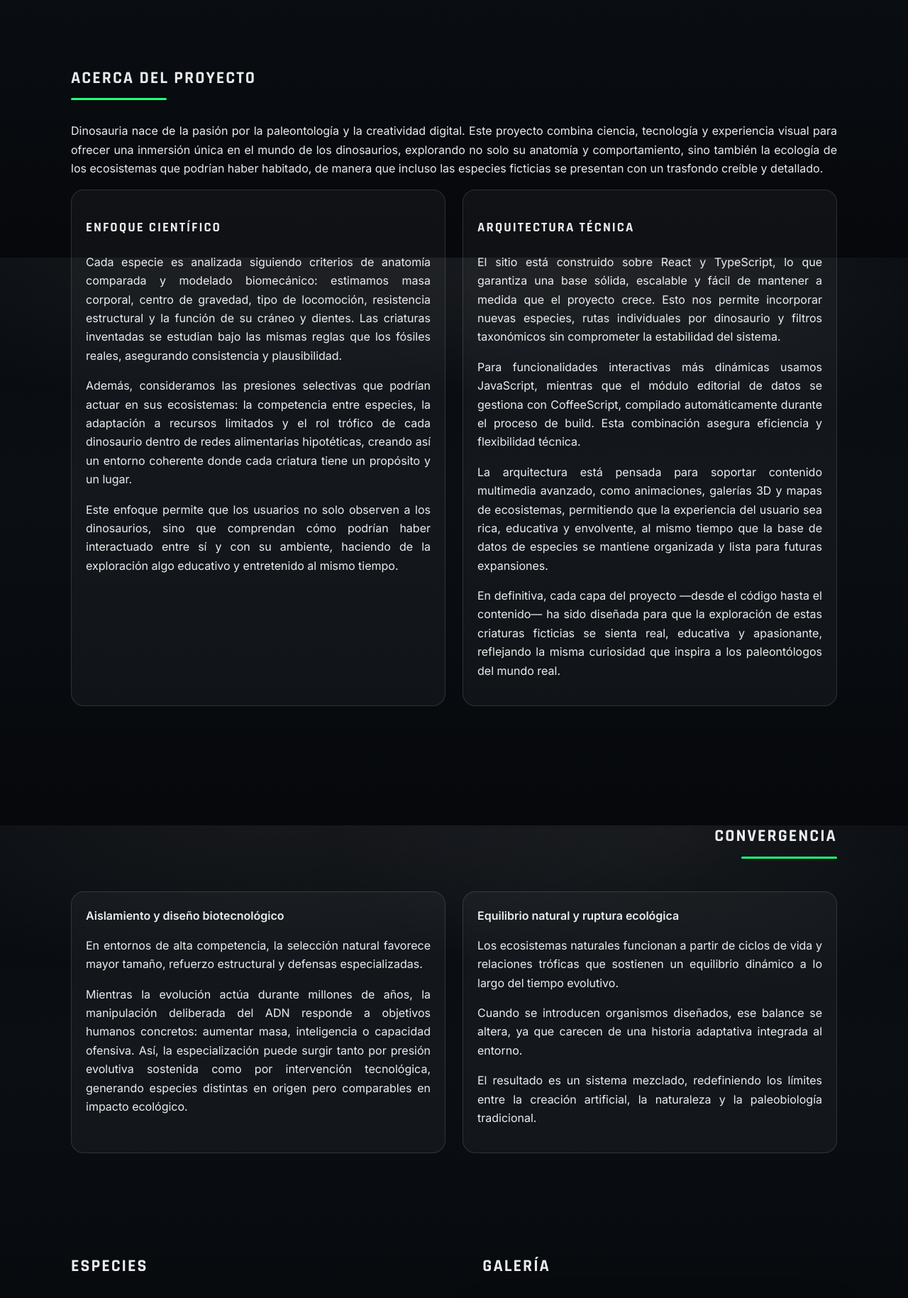
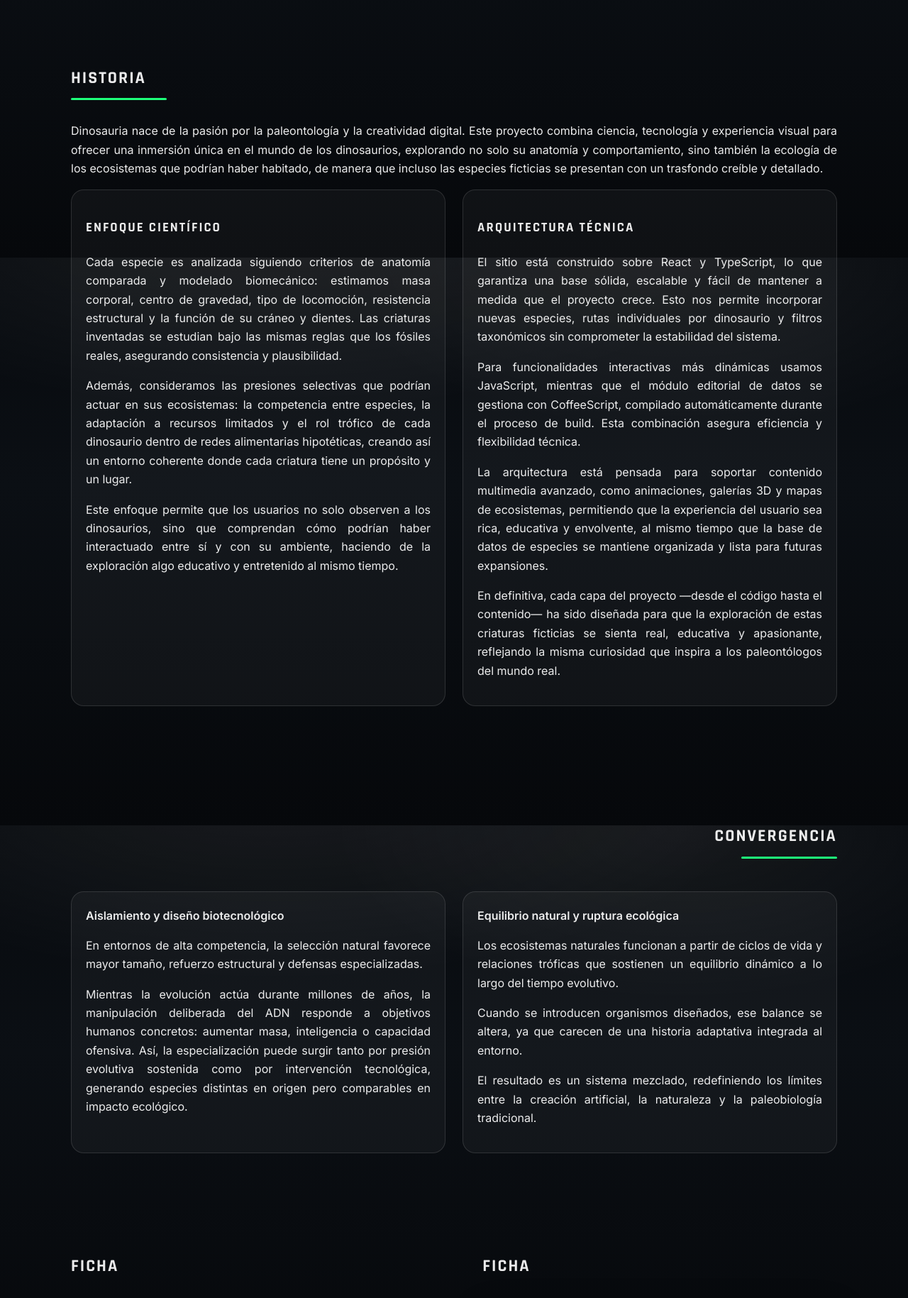
Before and after one commit to lu-developer476/Dinosauria, a React (Vite) app: page / in a window 1280 px wide. Shown: the part 437-2266 px from the top of the page at 71% size. Built offline with nearby package versions, Linux system fonts and the light colour scheme.

Commit message:
Rename project section to History and unify profile labels

```diff
--- a/src/App.tsx
+++ b/src/App.tsx
@@ -18,8 +18,9 @@ const translations = {
   es: {
     navAria: "Navegación principal",
     navTimeline: "Convergencia",
-    navSpecies: "Especies",
-    navGallery: "Galería",
+    navAbout: "Historia",
+    navSpecies: "Ficha",
+    navGallery: "Ficha",
     menuLabel: "Opciones",
     languageMenu: "Idiomas",
     themeMenu: "Modo",
@@ -32,17 +33,17 @@ const translations = {
     factTitle: "Curiosidad del día",
     updated: "Actualizado",
     more: "Más",
-    aboutTitle: "Acerca del proyecto",
+    aboutTitle: "Historia",
     aboutIntro: "Dinosauria nace de la pasión por la paleontología y la creatividad digital. Este proyecto combina ciencia, tecnología y experiencia visual para ofrecer una inmersión única en el mundo de los dinosaurios, explorando no solo su anatomía y comportamiento, sino también la ecología de los ecosistemas que podrían haber habitado, de manera que incluso las especies ficticias se presentan con un trasfondo creíble y detallado.",
     scientificTitle: "Enfoque científico",
     technicalTitle: "Arquitectura técnica",
     timelineTitle: "Convergencia",
     timelineOneTitle: "Aislamiento y diseño biotecnológico",
     timelineTwoTitle: "Equilibrio natural y ruptura ecológica",
-    speciesTitle: "Especies",
+    speciesTitle: "Ficha",
     speciesIntro: "Esta sección reúne la forma, función en el ecosistema y contexto biológico de las especies, analizados con criterios anatómicos, coherencia ecológica y realismo biomecánico.",
     all: "Todos",
-    galleryTitle: "Galería",
+    galleryTitle: "Ficha",
     galleryPrevious: "Imagen anterior",
     galleryNext: "Imagen siguiente",
     galleryEmpty: "No hay imágenes de galería para esta selección.",
@@ -72,8 +73,9 @@ const translations = {
   en: {
     navAria: "Main navigation",
     navTimeline: "Convergence",
-    navSpecies: "Species",
-    navGallery: "Gallery",
+    navAbout: "History",
+    navSpecies: "Profile",
+    navGallery: "Profile",
     menuLabel: "Options",
     languageMenu: "Languages",
     themeMenu: "Mode",
@@ -86,17 +88,17 @@ const translations = {
     factTitle: "Fact of the day",
     updated: "Updated",
     more: "More",
-    aboutTitle: "About the project",
+    aboutTitle: "History",
     aboutIntro: "Dinosauria was born from a passion for paleontology and digital creativity. This project combines science, technology and visual experience to offer a unique immersion into the world of dinosaurs, exploring not only their anatomy and behavior, but also the ecology of the ecosystems they might have inhabited, so even fictional species are presented with a believable and detailed background.",
     scientificTitle: "Scientific approach",
     technicalTitle: "Technical architecture",
     timelineTitle: "Convergence",
     timelineOneTitle: "Isolation and biotechnological design",
     timelineTwoTitle: "Natural balance and ecological rupture",
-    speciesTitle: "Species",
+    speciesTitle: "Profile",
     speciesIntro: "This section brings together each species' form, ecosystem role and biological context, analyzed through anatomical criteria, ecological coherence and biomechanical realism.",
     all: "All",
-    galleryTitle: "Gallery",
+    galleryTitle: "Profile",
     galleryPrevious: "Previous image",
     galleryNext: "Next image",
     galleryEmpty: "There are no gallery images for this selection.",
@@ -735,6 +737,7 @@ const gallery = useMemo(
                   <summary className="nav-menu-title nav-submenu-summary">{t.categoryMenu}</summary>
                   <div className="nav-menu-group" aria-label={t.navAria}>
                     <button className="nav-menu-option" type="button" onClick={() => smoothScrollTo("linea-tiempo")}>{t.navTimeline}</button>
+                    <button className="nav-menu-option" type="button" onClick={() => smoothScrollTo("sobre")}>{t.navAbout}</button>
                     <button className="nav-menu-option" type="button" onClick={() => smoothScrollTo("explorar")}>{t.navSpecies}</button>
                     <button className="nav-menu-option" type="button" onClick={() => smoothScrollTo("galeria")}>{t.navGallery}</button>
                   </div>
```
